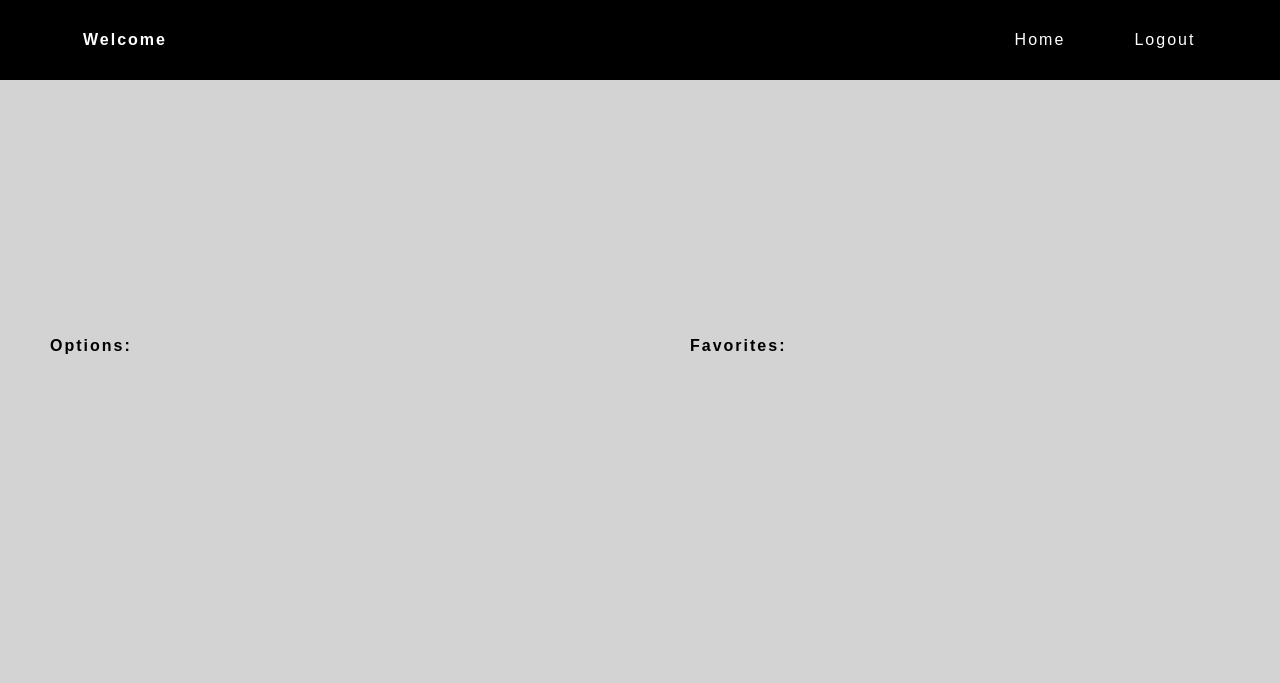
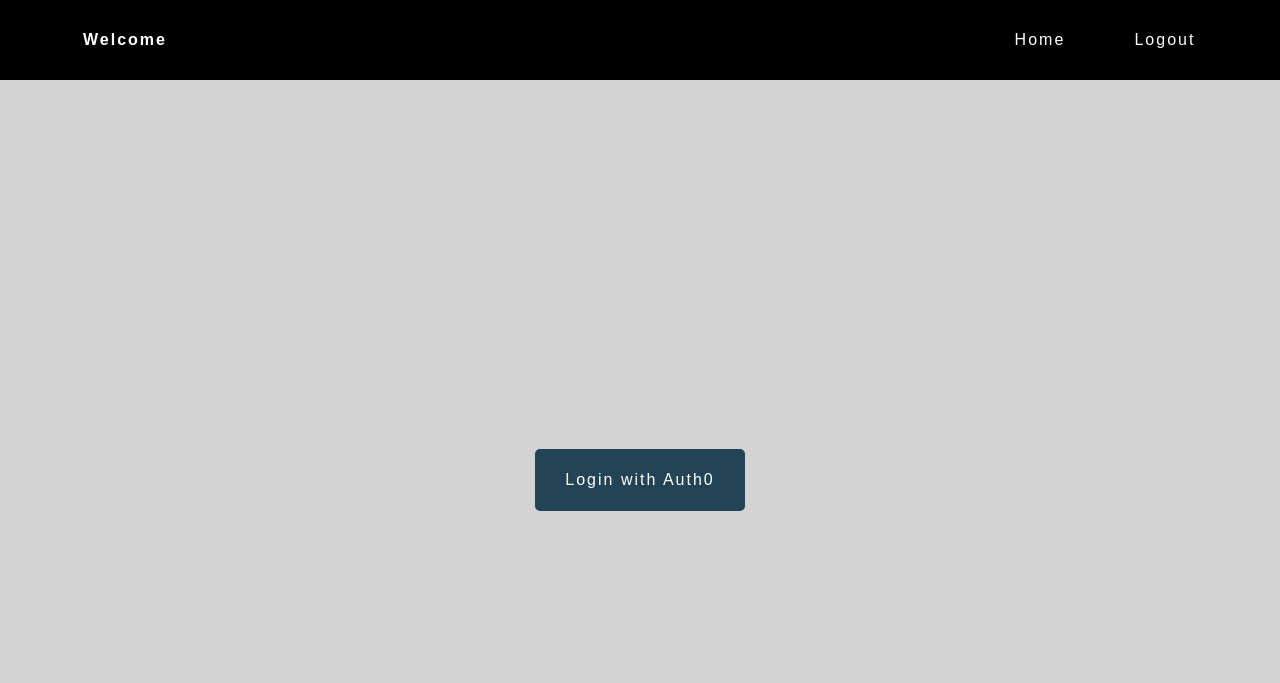
Before and after one commit to MeganMFisher/angularjs-auth0-Demo, a website: page public/index.html in a window 1280 px wide. Drawn offline with nearby package versions, Linux system fonts and the light colour scheme; some packages are replaced by stand-ins of ours; no server answers.

Commit message:
routes working with login

```diff
--- a/public/js/app.js
+++ b/public/js/app.js
@@ -2,16 +2,16 @@
 
     .config(function ($stateProvider, $urlRouterProvider) {
 
-        $urlRouterProvider.otherwise('/login');
+        $urlRouterProvider.otherwise('/home');
 
 
         $stateProvider
             .state('login', {
-                url: '/login',
+                url: '/',
                 templateUrl: './views/login.html',
             })
             .state('home', {
-                url: '/',
+                url: '/home',
                 templateUrl: './views/home.html',
             })
 
--- a/public/js/mainCtrl.js
+++ b/public/js/mainCtrl.js
@@ -14,7 +14,6 @@
 
 
     $scope.addFavs = (favorite) => {
-        console.log(favorite)
         var favFound = false
         for (var i = 0; i < $scope.userFavorites.favorites.length; i++) {
             if ($scope.userFavorites.favorites[i].favorite == favorite) {
```
Also changed, not shown: public/index.html (+1 -0 lines).
